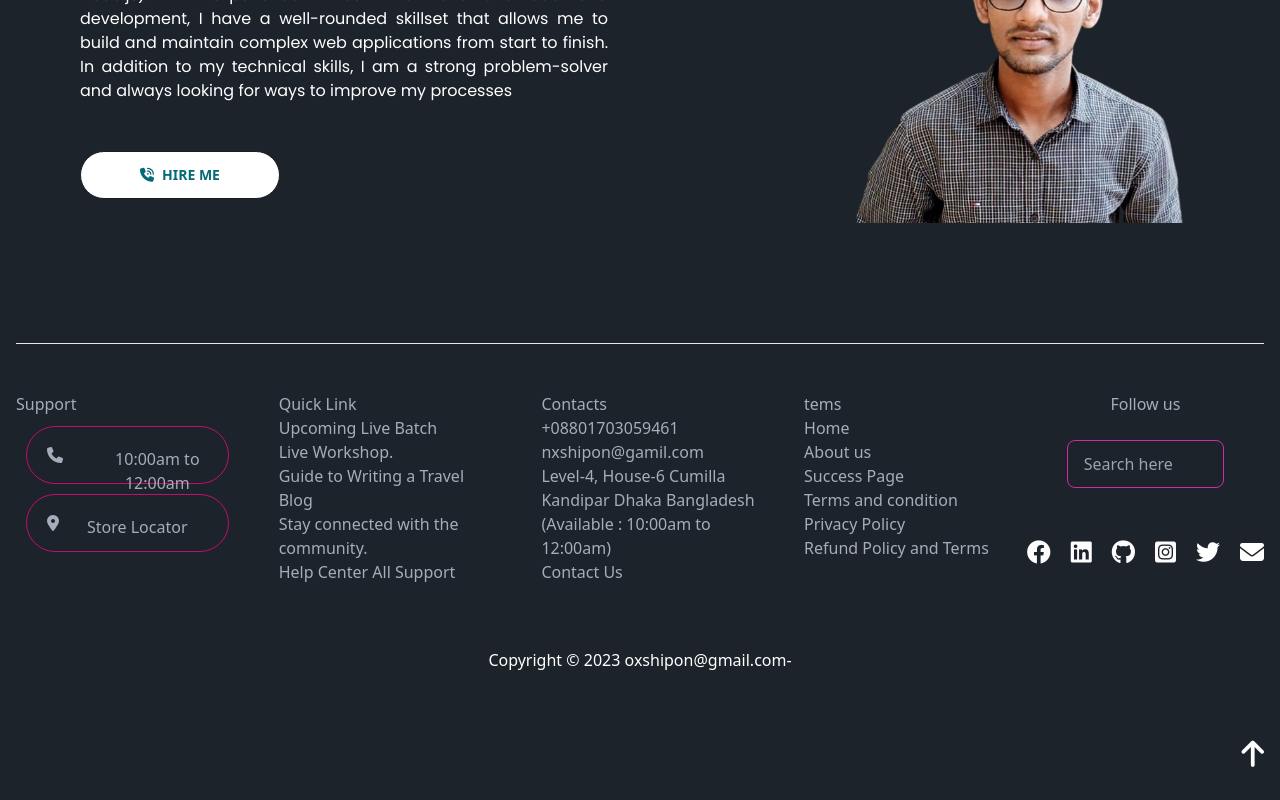
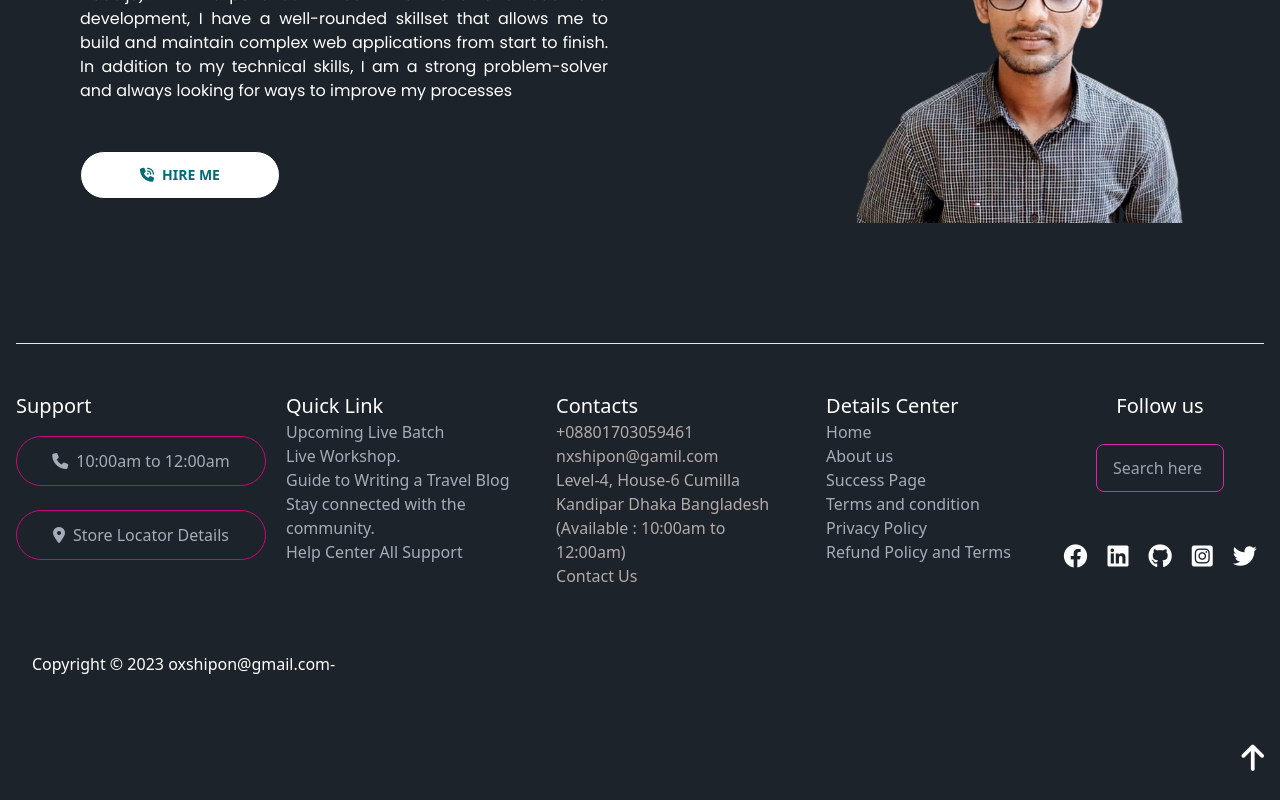
Before and after one commit to SShipon/My___Portfolio___Website, a React (Vite) app: page / in a window 1280 px wide. Shown: the part 2679-3479 px from the top of the page. Built offline with nearby package versions, Linux system fonts and the light colour scheme.

Commit message:
updated footer

```diff
--- a/src/component/Contact/Contact.jsx
+++ b/src/component/Contact/Contact.jsx
@@ -47,7 +47,9 @@ const Contact = () => {
         <h1 className="lg:text-4xl sm:text-3xl">Stay connected with us</h1>
       </div>
       <div className="grid grid-cols-1 md:grid-cols-2 lg:grid-cols-2">
-         <ContactAnimate />
+      <div className="w-[100%]">
+      <ContactAnimate />
+      </div>
         <div className="w-[100%]">
           <form ref={form} onSubmit={sendEmail}>
             <div className="grid grid-cols-1 justify-items-center gap-5">
--- a/src/pages/CopyRight.jsx
+++ b/src/pages/CopyRight.jsx
@@ -13,7 +13,7 @@ export default function CopyRight() {
     }, [])
   return (
     <>
-    <p className=' text-center lg:py-10  text-bold text-white'>  Copyright &copy; {date} oxshipon@gmail.com-</p>
+    <p className=' p-4 lg:py-10  text-bold text-white'>  Copyright &copy; {date} oxshipon@gmail.com-</p>
     </>
   );
 }
--- a/src/pages/Footer/Footer.jsx
+++ b/src/pages/Footer/Footer.jsx
@@ -9,38 +9,40 @@ const Footer = () => {
       <br />
       <div className="flex flex-col lg:flex-row justify-between sm:items-enter">
         <div className="w-2/2 lg:w-3/7 ">
-          <div className="grid grid-cols-2 lg:gap-10 gap-4 md:grid-cols-2 lg:grid-cols-4">
+          <div className="grid grid-cols-2 lg:gap-10 gap-6 md:grid-cols-2 lg:grid-cols-4">
             <div className="">
-              <span>Support</span>
-                 <div className="text-footer flex flex-col">
-                 <i className="fa-solid fa-phone"></i>
-                    <p>10:00am to 12:00am</p>
+              <span className="text-xl text-white">Support</span>
 
-                 </div>
-                 <div className="text-footer flex flex-col">
-                 <i className="fa-solid fa-location-dot"></i>
-                    <p>Store Locator</p>
-
-                 </div>
+                 <div className="mt-4">
+                     <div className="flex gap-2 justify-center items-center p-2 contact__page__color">
+                       <i className="fa-solid fa-phone"></i>
+                        <p>10:00am to 12:00am</p>
+                       </div>
+                       <br />
+                       <div className="flex gap-2 justify-center items-center p-2 contact__page__color">
+                        <i className="fa-solid fa-location-dot"></i>
+                       <p>Store Locator Details</p>
+                       </div>
+                  </div>
             </div>
-            <div>
-            <span>Quick Link</span>
+            <div className="text-color">
+            <span  className="text-xl text-white">Quick Link</span>
               <p>Upcoming Live Batch</p>
               <p>Live Workshop.</p>
               <p>Guide to Writing a Travel Blog</p>
               <p>Stay connected with the community.</p>
               <p>Help Center All Support</p>
             </div>
-            <div>
-            <span>Contacts</span>
-              <p>+08801703059461</p>
-              <p>nxshipon@gamil.com</p>
-              <p>Level-4, House-6 Cumilla Kandipar Dhaka Bangladesh</p>
-              <p>(Available : 10:00am to 12:00am)</p>
-              <p> Contact Us</p>
+            <div className="text-color">
+            <span  className="text-xl text-white">Contacts</span>
+              <a href=""> <p>+08801703059461</p></a>
+              <a href=""><p>nxshipon@gamil.com</p></a>
+              <a href=""><p>Level-4, House-6 Cumilla Kandipar Dhaka Bangladesh</p></a>
+              <a href=""><p>(Available : 10:00am to 12:00am)</p></a>
+               <a href=""><p> Contact Us</p></a>
             </div>
-            <div>
-            <span>tems</span>
+            <div className="text-color">
+            <span  className="text-xl text-white">Details Center</span>
               <p>Home</p>
               <p>About us</p>
               <p>Success Page</p>
@@ -52,7 +54,7 @@ const Footer = () => {
         </div>
 
         <div className="w-2/2 my-10 lg:w-1/8 flex flex-col justify-center items-center">
-        <span className="-mt-10">Follow us</span>
+        <span className="-mt-10 text-xl text-white ">Follow us</span>
         <div className="mx-10 my-6">
             <input
               type="text"
@@ -69,7 +71,6 @@ const Footer = () => {
                 <a href="https://github.com/SShipon"><i className="fa-brands fa-github text__icon"></i></a>
                 <a href=""><i className="fa-brands fa-square-instagram text__icon"></i></a>
                 <a href=""><i className="fa-brands fa-twitter"></i></a>
-                <a href="https://mail.google.com/mail/u/0/?tab=rm&ogbl#inbox"><i className="fa-solid fa-envelope"></i></a>
 
             </div>
 
--- a/src/pages/Footer/footer.css
+++ b/src/pages/Footer/footer.css
@@ -1,39 +1,43 @@
+.contact__page__color{
+  border: 1px solid rgb(197, 12, 114);
+  width: 250px;
+  height: 50px;
+  border-radius: 50px;
+}
 
-.text-footer{
-  border: 1px solid rgb(197, 12, 114);
-  margin: 10px;
+.contact__page__color:hover{
+  border: 1px solid rgb(15, 148, 201);
+  color: #ffff;
   border-radius: 50px;
   position: relative;
-  padding: 20px;
+}
+  .text-color a{
+    color: #b4abab !important;
+  }
+
+.text-color:hover a{
+  color: #ffff !important;
+}
 
 
-}
-.text-footer:hover{
-    border: 1px solid rgb(15, 148, 201);
-    margin: 10px;
-    color: #ffff;
-    border-radius: 50px;
-    position: relative;
-    padding: 20px;
-
-  }
-.text-footer p{
-    text-align: center;
-    margin-left: 40px;
-    position: absolute;
-
-}
-
-/* Extra small devices (phones, 600px and down) */
-@media only screen and (max-width: 600px) {
-  .text-footer{
-    width: 100%;
-    border: 1px solid rgb(197, 12, 114);
-    border-radius: 50px;
-    position: relative;
 
 
-  }
+
+
+
+
+ @media only screen and (max-width: 600px) {
+
+    .contact__page__color{
+      border: 1px solid rgb(197, 12, 114);
+       width: 100%;
+       padding: 10px;
+      border-radius: 50px;
+    }
+
+
+
+
 
   .text-footer p{
       text-align: center;
@@ -49,7 +53,8 @@
   .text-footer{
 
     border: 1px solid rgb(197, 12, 114);
-
+    width: 100%;
+    padding: 10px;
     border-radius: 50px;
     position: relative;
 
@@ -66,7 +71,7 @@
     }
   .text-footer p{
       text-align: center;
-
+      padding: 10px;
       position: absolute;
 
   }
@@ -76,7 +81,8 @@
 @media only screen and (min-width: 768px) {
   .text-footer{
     border: 1px solid rgb(197, 12, 114);
-
+    width: 100%;
+    padding: 10px;
     border-radius: 50px;
     position: relative;
 
@@ -97,7 +103,3 @@
 
   }
 }
-
-@media only screen and (min-width: 992px) {}
-
-@media only screen and (min-width: 1200px) {}
```
